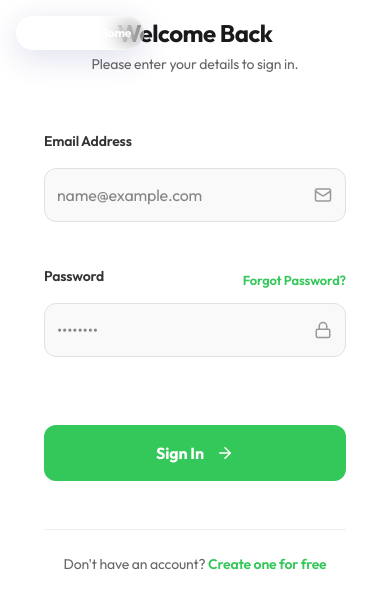
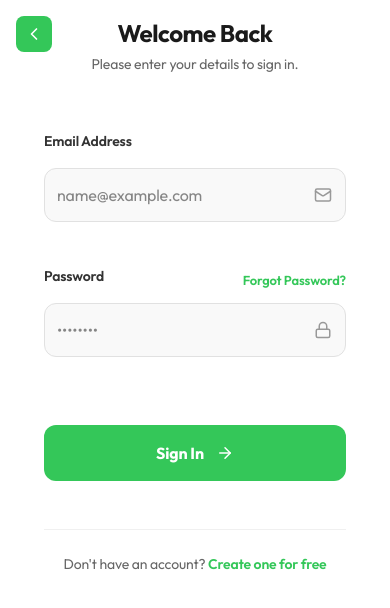
Before and after one commit to islambra/AI-Nutrition-Website-pro, a React (Vite) app in the folder client/: page /login in a window 390 px wide. Shown: the top 608 px of the page. Built offline with nearby package versions, Linux system fonts and the light colour scheme.

Commit message:
update signup page

```diff
--- a/client/src/pages/LoginPage.css
+++ b/client/src/pages/LoginPage.css
@@ -232,6 +232,32 @@
     padding: 24px;
   }
 }
+
+/* Mobile: make Back to Home button green */
+@media (max-width: 768px) {
+  .back-btn-stripe {
+    top: 16px;
+    left: 16px;
+    padding: 8px;
+    font-size: 12px;
+    gap: 6px;
+    background: #34C759;
+    color: white;
+    border: none;
+    box-shadow: none;
+    backdrop-filter: none;
+    -webkit-backdrop-filter: none;
+    border-radius: 8px;
+  }
+  .back-btn-stripe span {
+    display: none;
+  }
+  .back-btn-stripe:hover {
+    background: #28a745;
+    transform: none;
+    box-shadow: none;
+  }
+}
 .password-toggle-btn {
   position: absolute;
   right: 12px;
--- a/client/src/pages/SignUpPage.css
+++ b/client/src/pages/SignUpPage.css
@@ -464,7 +464,33 @@
   .back-btn-stripe {
     top: 16px;
     left: 16px;
-    padding: 6px 12px;
+    padding: 6px 14px;
     font-size: 12px;
   }
 }
+
+/* Mobile: make Back to Home button green */
+@media (max-width: 768px) {
+  .back-btn-stripe {
+    top: 16px;
+    left: 16px;
+    padding: 8px;
+    font-size: 12px;
+    gap: 6px;
+    background: #34C759;
+    color: white;
+    border: none;
+    box-shadow: none;
+    backdrop-filter: none;
+    -webkit-backdrop-filter: none;
+    border-radius: 8px;
+  }
+  .back-btn-stripe span {
+    display: none;
+  }
+  .back-btn-stripe:hover {
+    background: #28a745;
+    transform: none;
+    box-shadow: none;
+  }
+}
```
